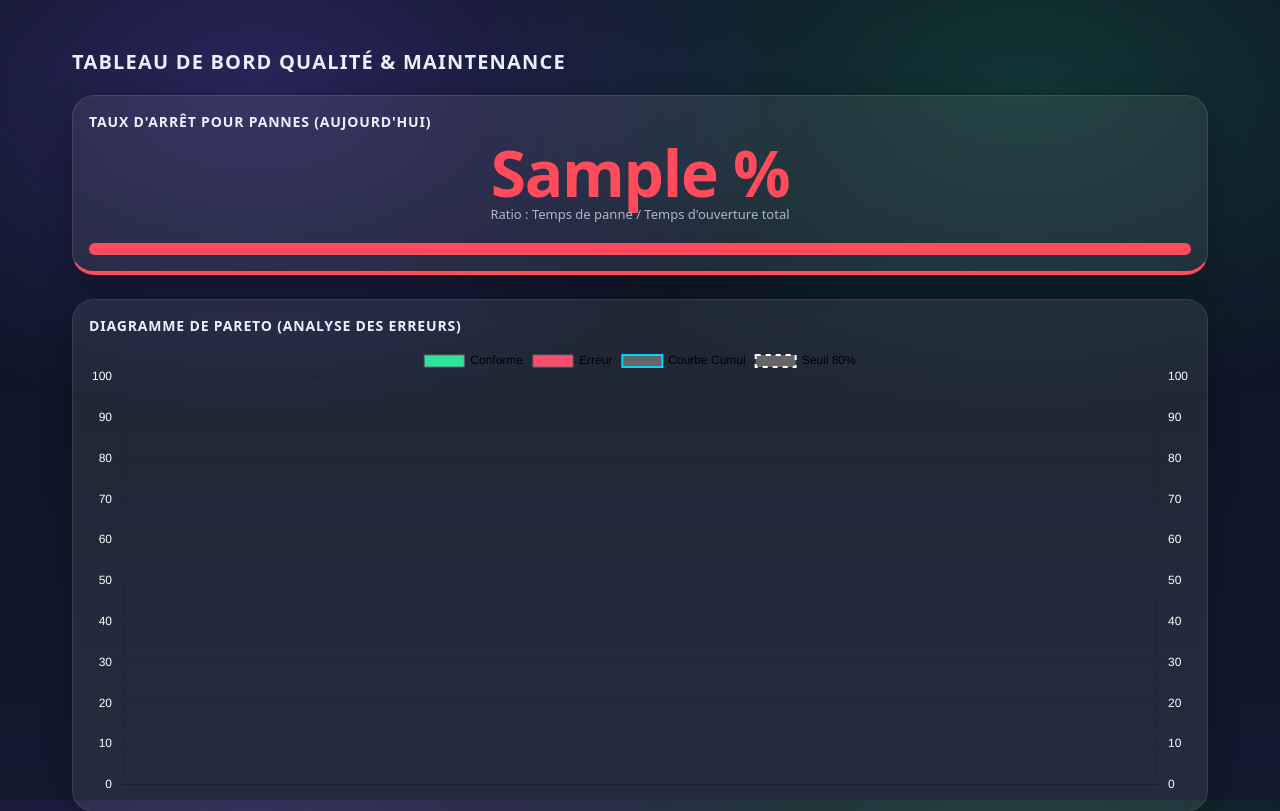
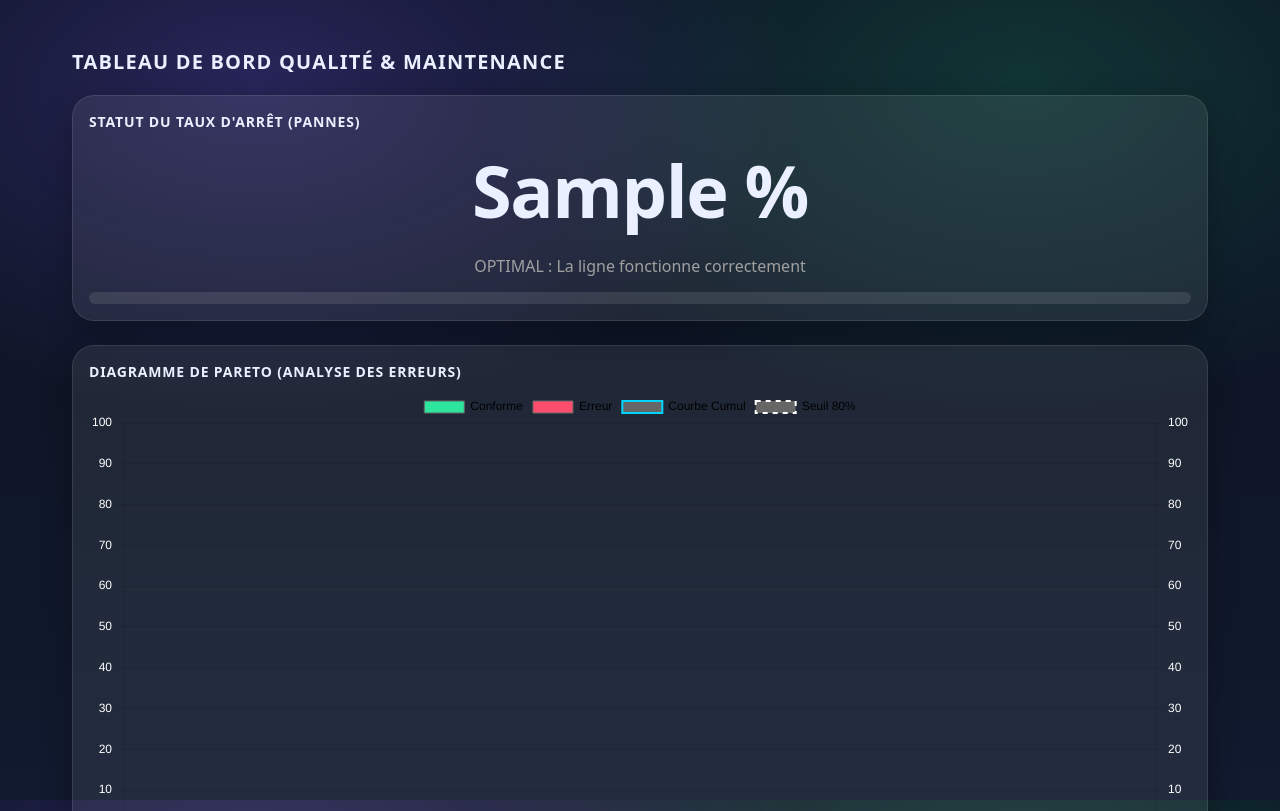
Before and after one commit to okanmin/PROJET-QLIO, a Flask app: template telephan_dashboard/app/templates/qualite.html in a window 1280 px wide. Shown: the top 811 px of the page. Run offline with Flask 3, Linux system fonts and the light colour scheme; the template is opened without the code that fills it: most values are stand-ins (such as "Sample title", 1, 10 or a date in 2020).

Commit message:
corrrection taux d'arret

```diff
--- a/telephan_dashboard/app/templates/qualite.html
+++ b/telephan_dashboard/app/templates/qualite.html
@@ -10,14 +10,27 @@
     </div>
 
     <div class="grid-3" style="margin-bottom: 24px;">
-        <div class="card" style="text-align: center; border-bottom: 4px solid var(--bad); grid-column: span 3;">
-            <div class="card-title"><h2 style="justify-content: center;">Taux d'arrêt pour pannes (Aujourd'hui)</h2></div>
-            <div class="kpi" style="color: var(--bad); font-size: 4rem; line-height: 1;">{{ taux_panne }} %</div>
-            <div class="kpi-sub">Ratio : Temps de panne / Temps d'ouverture total</div>
-            <div class="progress-bg" style="height: 12px; margin-top: 20px; border-radius: 6px;">
-                <div class="progress-fill" style="width: {{ taux_panne }}%; background: var(--bad);"></div>
-            </div>
+        <div class="card" style="text-align: center; border-bottom: 4px solid {{ couleur_panne }}; grid-column: span 3;">
+        <div class="card-title"><h2 style="justify-content: center;">Statut du Taux d'Arrêt (Pannes)</h2></div>
+
+        <div class="kpi" style="color: {{ couleur_panne }}; font-size: 4.5rem; font-weight: bold; margin: 10px 0;">
+            {{ taux_panne }} %
         </div>
+
+        <p style="color: #a0a0a0; margin-bottom: 15px;">
+            {% if taux_panne >= 50 %}
+                CRITIQUE : Seuil d'alerte dépassé (>50%)
+            {% elif taux_panne >= 20 %}
+                ATTENTION : Maintenance préventive à prévoir (>20%)
+            {% else %}
+                OPTIMAL : La ligne fonctionne correctement
+            {% endif %}
+        </p>
+
+        <div style="width: 100%; background: rgba(255,255,255,0.1); height: 12px; border-radius: 6px; overflow: hidden;">
+            <div style="width: {{ taux_panne }}%; background: {{ couleur_panne }}; height: 100%; transition: width 0.8s ease-in-out;"></div>
+        </div>
+    </div>
     </div>
 
     <div class="card" style="margin-bottom: 24px;">
```
Also changed, not shown: telephan_dashboard/app/auth.py (+15 -7 lines).
